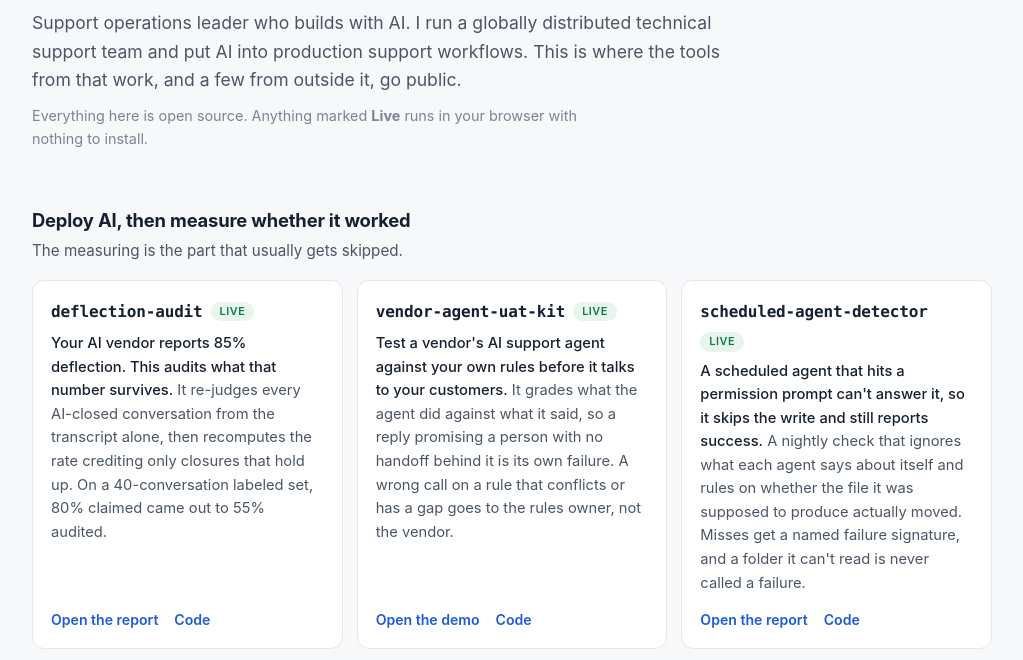
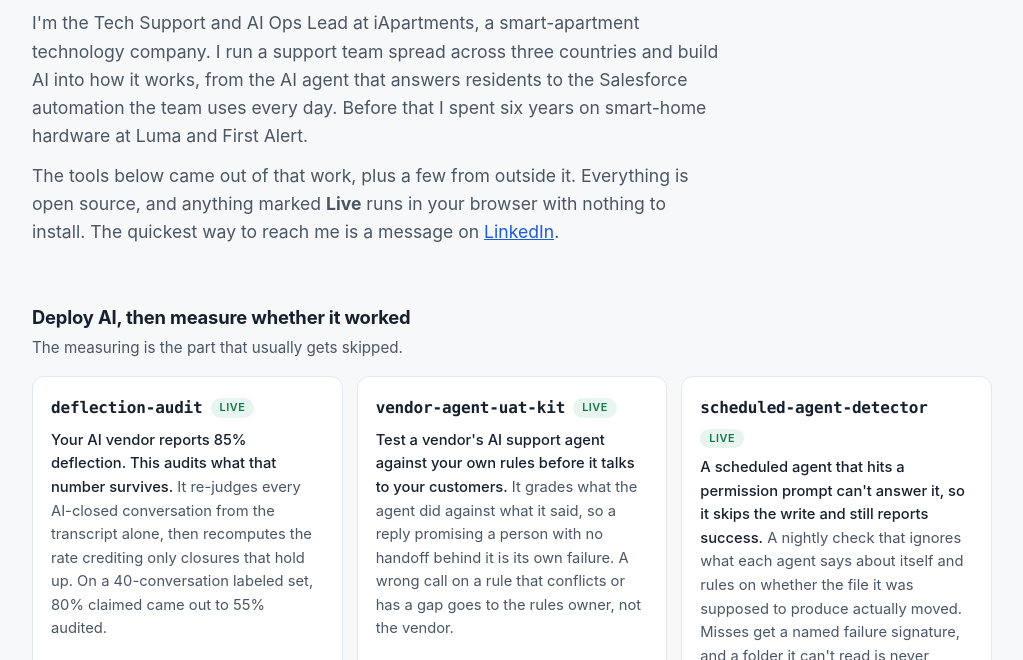
Before and after one commit to neeshykha/portfolio, a plain HTML site: page index.html in a window 1280 px wide. Shown: the part 97-757 px from the top of the page, without its empty margins (128-1151 px from the left). Drawn offline with Linux system fonts and the light colour scheme.

Commit message:
Hub top block: who I am and a LinkedIn link; og preview tags and card
Replaces the lede and note with the Nov 20 landing block, adds LinkedIn to the footer, and adds og:title/description/url/image with a 1200x627 name card so a LinkedIn Featured tile or pasted link renders.

Co-Authored-By: Claude Opus 5.5 <noreply@anthropic.com>

```diff
--- a/index.html
+++ b/index.html
@@ -5,6 +5,14 @@
 <meta name="viewport" content="width=device-width, initial-scale=1.0">
 <title>Aneesh Khan · Shipped tools</title>
 <meta name="description" content="Support operations leader who builds with AI. Live tools and open-source projects for deploying AI in support, and measuring whether it worked.">
+<meta property="og:type" content="website">
+<meta property="og:title" content="Aneesh Khan · Shipped tools">
+<meta property="og:description" content="Support operations leader who builds with AI. Live tools and open-source projects for deploying AI in support, and measuring whether it worked.">
+<meta property="og:url" content="https://neeshykha.github.io/portfolio/">
+<meta property="og:image" content="https://neeshykha.github.io/portfolio/og-card.png">
+<meta property="og:image:width" content="1200">
+<meta property="og:image:height" content="627">
+<meta property="og:image:alt" content="Aneesh Khan, Tech Support and AI Ops Lead at iApartments">
 <style>
   :root{
     --bg:#f7f8fa; --surface:#ffffff; --ink:#16202e; --ink-2:#4b5665; --ink-3:#7b8494;
@@ -28,7 +36,6 @@
   header{padding:56px 0 12px}
   h1{font-size:2rem;letter-spacing:-.02em;line-height:1.2}
   .lede{font-size:1.1rem;color:var(--ink-2);margin-top:12px;max-width:62ch}
-  .note{font-size:.9rem;color:var(--ink-3);margin-top:10px;max-width:62ch}
   a{color:var(--accent)}
   section{margin-top:44px}
   h2{font-size:1.15rem;letter-spacing:-.01em}
@@ -54,8 +61,8 @@
 
 <header>
   <h1>Aneesh Khan</h1>
-  <p class="lede">Support operations leader who builds with AI. I run a globally distributed technical support team and put AI into production support workflows. This is where the tools from that work, and a few from outside it, go public.</p>
-  <p class="note">Everything here is open source. Anything marked <b>Live</b> runs in your browser with nothing to install.</p>
+  <p class="lede">I'm the Tech Support and AI Ops Lead at iApartments, a smart-apartment technology company. I run a support team spread across three countries and build AI into how it works, from the AI agent that answers residents to the Salesforce automation the team uses every day. Before that I spent six years on smart-home hardware at Luma and First Alert.</p>
+  <p class="lede">The tools below came out of that work, plus a few from outside it. Everything is open source, and anything marked <b>Live</b> runs in your browser with nothing to install. The quickest way to reach me is a message on <a href="https://www.linkedin.com/in/aneesh-khan-1820b6b5/">LinkedIn</a>.</p>
 </header>
 
 <section>
@@ -166,7 +173,7 @@
 
 <footer>
   <p>New tools ship here on a weekly cadence, and every one has to end up live and linkable. The queue and the running learning log are public in <a href="https://github.com/neeshykha/portfolio">this site's repo</a>.</p>
-  <p><a href="https://github.com/neeshykha">github.com/neeshykha</a> · Atlanta</p>
+  <p><a href="https://github.com/neeshykha">github.com/neeshykha</a> · <a href="https://www.linkedin.com/in/aneesh-khan-1820b6b5/">LinkedIn</a> · Atlanta</p>
 </footer>
 
 </div>
```
Also changed, not shown: og-card.png (added).
